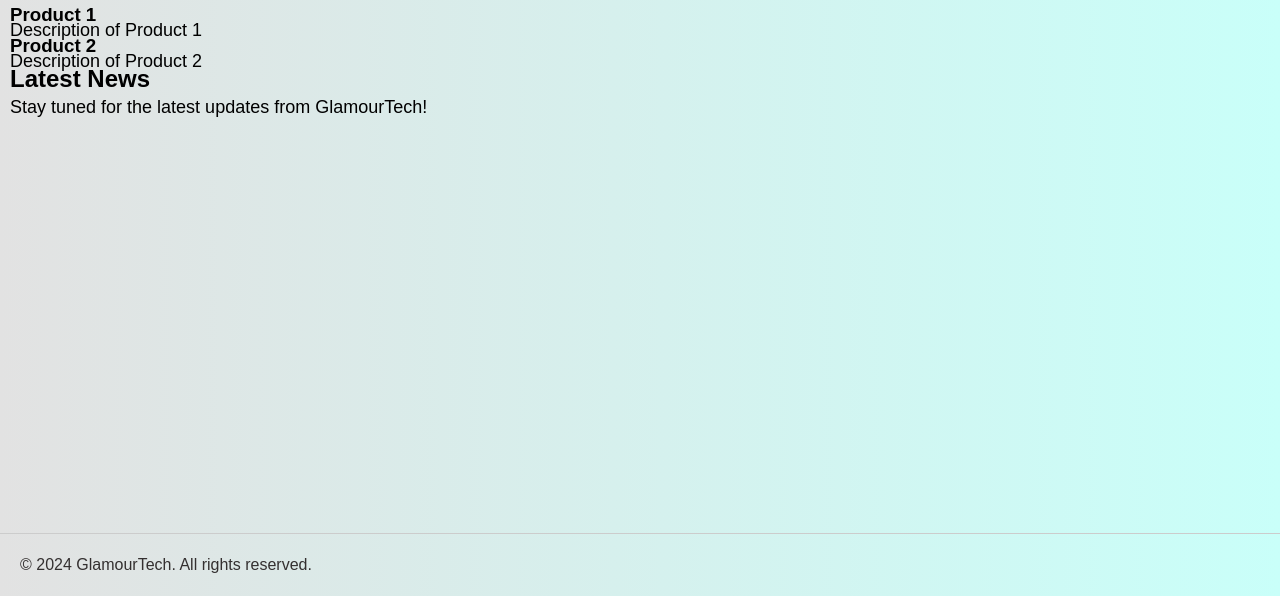
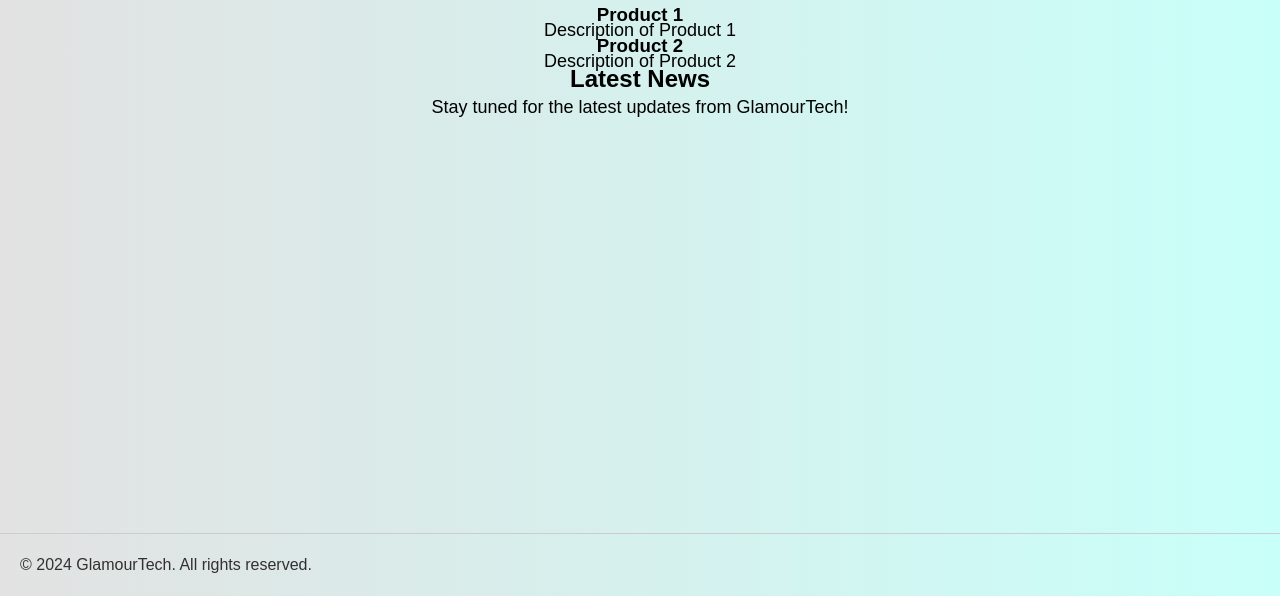
Before and after one commit to Mustafa4Fathi/GlamourTech, a plain HTML site: page index.html in a window 1280 px wide. Shown: the part 204-800 px from the top of the page. Drawn offline with Linux system fonts and the light colour scheme.

Commit message:
Update the global.css file

```diff
--- a/CSS/global.css
+++ b/CSS/global.css
@@ -128,7 +128,9 @@
     flex: 1;
     margin-top: 30px;
     padding: 10px;
-    /* text-align: center; */
+    display: flex;
+    justify-content: center;
+    text-align: center;
 }
 
 main h2 {
```
